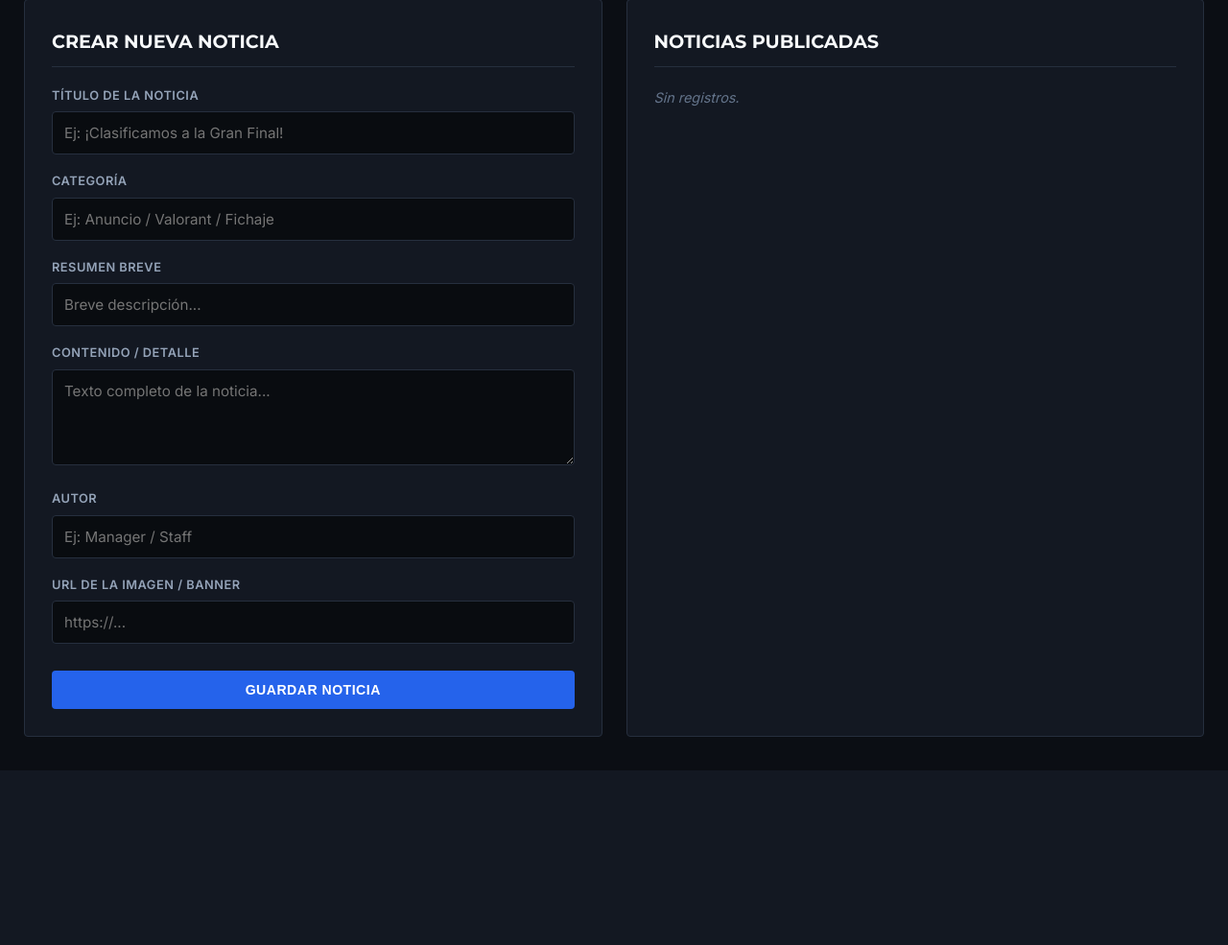
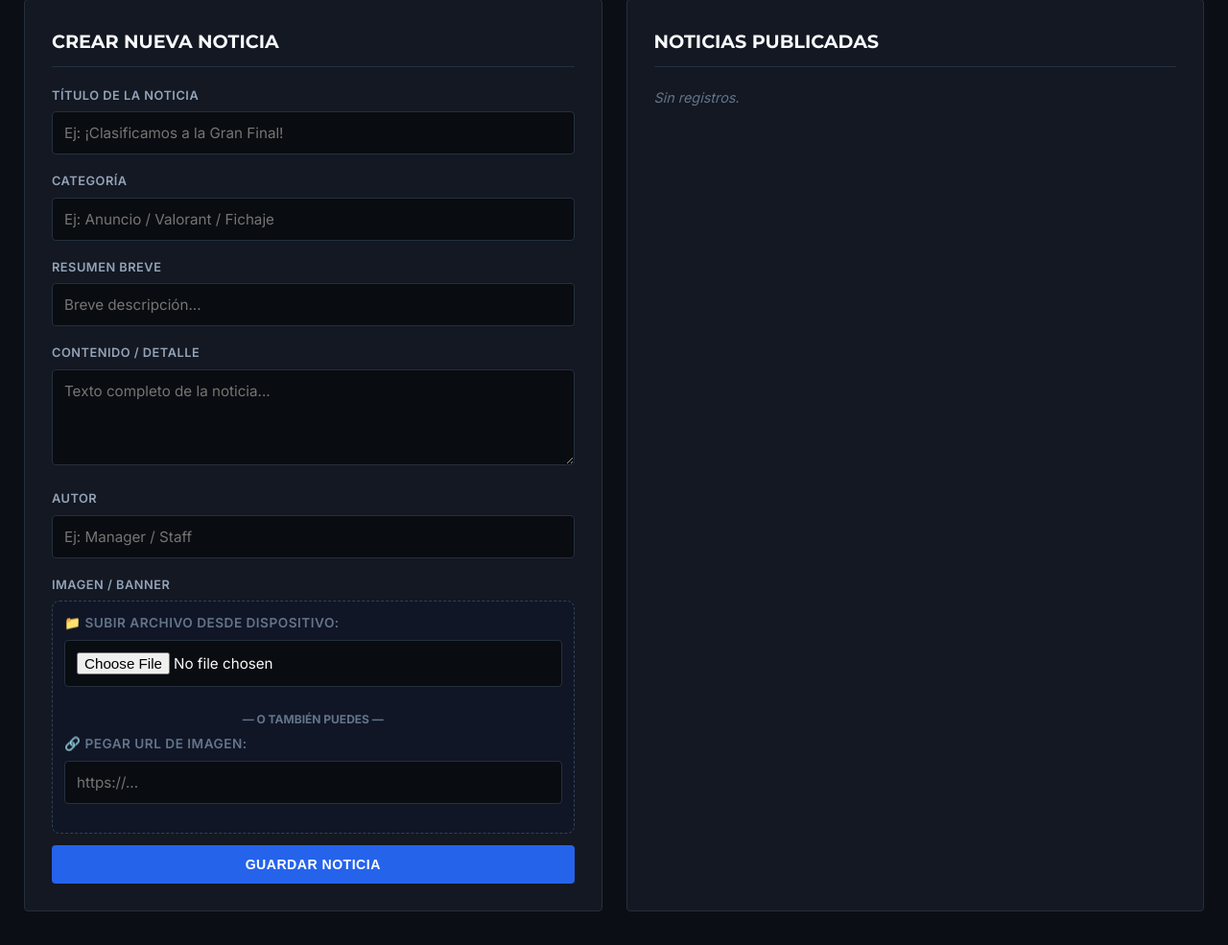
Before and after one commit to linzoldyck8-ship-it/Noticias-y-Streaming-SCARLET, a Flask app: page /admin in a window 1280 px wide. Shown: the part 173-1158 px from the top of the page at 96% size. Before the commit the page ends 976 px from the top, so only its background shows below. Run offline with Flask 3, Linux system fonts and the light colour scheme; the visitor is signed in with stand-in values (Sample User, id 1); data that the repository does not hold is empty.

Commit message:
Update admin.html

```diff
--- a/templates/admin.html
+++ b/templates/admin.html
@@ -5,6 +5,28 @@
     <meta name="viewport" content="width=device-width, initial-scale=1.0">
     <title>Panel Admin - Esports Team</title>
     <link rel="stylesheet" href="{{ url_for('static', filename='style.css') }}">
+    <style>
+        .image-uploader-box {
+            background: rgba(15, 23, 42, 0.6);
+            border: 1px dashed #334155;
+            padding: 12px;
+            border-radius: 8px;
+            margin-bottom: 12px;
+        }
+        .image-uploader-box label {
+            margin-top: 0;
+            font-size: 0.85rem;
+            color: var(--text-muted);
+        }
+        .upload-divider {
+            text-align: center;
+            font-size: 0.75rem;
+            color: #64748b;
+            margin: 6px 0;
+            text-transform: uppercase;
+            font-weight: bold;
+        }
+    </style>
 </head>
 <body>
     <header class="top-nav">
@@ -29,7 +51,7 @@
             <div class="admin-grid">
                 <div class="panel">
                     <h2 id="title-noticias">Crear Nueva Noticia</h2>
-                    <form onsubmit="handleFormSubmit(event, 'noticias', {titulo: n_t.value, categoria: n_c.value, resumen: n_r.value, contenido: n_co.value, autor: n_a.value, imagen_url: n_i.value})">
+                    <form onsubmit="submitNoticia(event)">
                         <input type="hidden" id="edit-id-noticias">
                         <label>Título de la Noticia</label>
                         <input type="text" id="n_t" placeholder="Ej: ¡Clasificamos a la Gran Final!" required>
@@ -41,8 +63,16 @@
                         <textarea id="n_co" placeholder="Texto completo de la noticia..."></textarea>
                         <label>Autor</label>
                         <input type="text" id="n_a" placeholder="Ej: Manager / Staff" required>
-                        <label>URL de la Imagen / Banner</label>
-                        <input type="url" id="n_i" placeholder="https://..." required>
+
+                        <label>Imagen / Banner</label>
+                        <div class="image-uploader-box">
+                            <label>📁 Subir archivo desde dispositivo:</label>
+                            <input type="file" id="n_file" accept="image/*">
+                            <div class="upload-divider">— O TAMBIÉN PUEDES —</div>
+                            <label>🔗 Pegar URL de imagen:</label>
+                            <input type="url" id="n_i" placeholder="https://...">
+                        </div>
+
                         <div style="display:flex; gap:10px; margin-top:10px;">
                             <button type="submit" id="btn-noticias" class="btn-primary">Guardar Noticia</button>
                             <button type="button" id="cancel-noticias" class="btn-danger" style="display:none;" onclick="resetForm('noticias')">Cancelar</button>
@@ -61,7 +91,7 @@
             <div class="admin-grid">
                 <div class="panel">
                     <h2 id="title-blogs">Crear Nuevo Artículo / Blog</h2>
-                    <form onsubmit="handleFormSubmit(event, 'blogs', {titulo: b_t.value, categoria: b_c.value, resumen: b_r.value, contenido: b_co.value, autor: b_a.value, imagen_url: b_i.value})">
+                    <form onsubmit="submitBlog(event)">
                         <input type="hidden" id="edit-id-blogs">
                         <label>Título del Artículo</label>
                         <input type="text" id="b_t" placeholder="Ej: Análisis táctico del último parche" required>
@@ -73,8 +103,16 @@
                         <textarea id="b_co" placeholder="Escribe la entrada completa del blog aquí..." style="min-height: 150px;"></textarea>
                         <label>Autor / Escritor</label>
                         <input type="text" id="b_a" placeholder="Ej: Coach / Redacción" required>
-                        <label>URL de Imagen Destacada</label>
-                        <input type="url" id="b_i" placeholder="https://..." required>
+
+                        <label>Imagen Destacada</label>
+                        <div class="image-uploader-box">
+                            <label>📁 Subir archivo desde dispositivo:</label>
+                            <input type="file" id="b_file" accept="image/*">
+                            <div class="upload-divider">— O TAMBIÉN PUEDES —</div>
+                            <label>🔗 Pegar URL de imagen:</label>
+                            <input type="url" id="b_i" placeholder="https://...">
+                        </div>
+
                         <div style="display:flex; gap:10px; margin-top:10px;">
                             <button type="submit" id="btn-blogs" class="btn-primary">Guardar Artículo</button>
                             <button type="button" id="cancel-blogs" class="btn-danger" style="display:none;" onclick="resetForm('blogs')">Cancelar</button>
@@ -93,7 +131,7 @@
             <div class="admin-grid">
                 <div class="panel">
                     <h2 id="title-jugadores">Agregar Jugador al Roster</h2>
-                    <form onsubmit="handleFormSubmit(event, 'jugadores', {nickname: j_nick.value, nombre_real: j_real.value, juego: j_game.value, rol: j_rol.value, redes: j_redes.value, imagen_url: j_i.value})">
+                    <form onsubmit="submitJugador(event)">
                         <input type="hidden" id="edit-id-jugadores">
                         <label>Nickname / ID</label>
                         <input type="text" id="j_nick" placeholder="Ej: Shadow99" required>
@@ -105,8 +143,16 @@
                         <input type="text" id="j_rol" placeholder="Ej: IGL / Awper / Midlaner" required>
                         <label>Redes Sociales (Twitter/IG/Twitch)</label>
                         <input type="text" id="j_redes" placeholder="@usuario_twitter">
-                        <label>URL de Foto del Jugador</label>
-                        <input type="url" id="j_i" placeholder="https://..." required>
+
+                        <label>Foto del Jugador</label>
+                        <div class="image-uploader-box">
+                            <label>📁 Subir archivo desde dispositivo:</label>
+                            <input type="file" id="j_file" accept="image/*">
+                            <div class="upload-divider">— O TAMBIÉN PUEDES —</div>
+                            <label>🔗 Pegar URL de imagen:</label>
+                            <input type="url" id="j_i" placeholder="https://...">
+                        </div>
+
                         <div style="display:flex; gap:10px; margin-top:10px;">
                             <button type="submit" id="btn-jugadores" class="btn-primary">Guardar Jugador</button>
                             <button type="button" id="cancel-jugadores" class="btn-danger" style="display:none;" onclick="resetForm('jugadores')">Cancelar</button>
@@ -153,7 +199,7 @@
             <div class="admin-grid">
                 <div class="panel">
                     <h2>Configuración del Canal de Transmisión</h2>
-                    <p style="font-size:0.85rem; color:var(--text-muted); margin-bottom:15px;">Ingresa el usuario de Twitch oficial para vincular el reproductor en vivo y el chat.</p>
+                    <p style="font-size:0.85rem; color:var(--text-muted); margin-bottom:15px;">Ingresa el usuario de Twitch oficial para vincular el reproductor en vivo.</p>
                     <form onsubmit="handleFormSubmit(event, 'stream_config', {titulo: s_title.value, canal_username: s_channel.value})">
                         <input type="hidden" id="edit-id-stream_config">
                         <label>Título Personalizado de la Transmisión</label>
@@ -181,8 +227,92 @@
             evt.currentTarget.classList.add('active');
         }
 
+        // Convierte un archivo local a una cadena Base64, o devuelve la URL ingresada
+        async function processImageInput(fileInputId, urlInputId, existingValue = '') {
+            const fileInput = document.getElementById(fileInputId);
+            const urlInput = document.getElementById(urlInputId);
+
+            if (fileInput && fileInput.files && fileInput.files[0]) {
+                return new Promise((resolve, reject) => {
+                    const reader = new FileReader();
+                    reader.onload = e => resolve(e.target.result);
+                    reader.onerror = err => reject(err);
+                    reader.readAsDataURL(fileInput.files[0]);
+                });
+            } else if (urlInput && urlInput.value.trim() !== '') {
+                return urlInput.value.trim();
+            }
+            return existingValue;
+        }
+
+        async function submitNoticia(e) {
+            e.preventDefault();
+            const editId = document.getElementById('edit-id-noticias').value;
+            const existingImg = editId && store.noticias ? (store.noticias.find(x => x.id == editId) || {}).imagen_url : '';
+            const imgUrl = await processImageInput('n_file', 'n_i', existingImg);
+
+            if (!imgUrl) {
+                alert("Debes seleccionar una imagen desde tu dispositivo o ingresar una URL.");
+                return;
+            }
+
+            const data = {
+                titulo: n_t.value,
+                categoria: n_c.value,
+                resumen: n_r.value,
+                contenido: n_co.value,
+                autor: n_a.value,
+                imagen_url: imgUrl
+            };
+            handleFormSubmit(e, 'noticias', data);
+        }
+
+        async function submitBlog(e) {
+            e.preventDefault();
+            const editId = document.getElementById('edit-id-blogs').value;
+            const existingImg = editId && store.blogs ? (store.blogs.find(x => x.id == editId) || {}).imagen_url : '';
+            const imgUrl = await processImageInput('b_file', 'b_i', existingImg);
+
+            if (!imgUrl) {
+                alert("Debes seleccionar una imagen desde tu dispositivo o ingresar una URL.");
+                return;
+            }
+
+            const data = {
+                titulo: b_t.value,
+                categoria: b_c.value,
+                resumen: b_r.value,
+                contenido: b_co.value,
+                autor: b_a.value,
+                imagen_url: imgUrl
+            };
+            handleFormSubmit(e, 'blogs', data);
+        }
+
+        async function submitJugador(e) {
+            e.preventDefault();
+            const editId = document.getElementById('edit-id-jugadores').value;
+            const existingImg = editId && store.jugadores ? (store.jugadores.find(x => x.id == editId) || {}).imagen_url : '';
+            const imgUrl = await processImageInput('j_file', 'j_i', existingImg);
+
+            if (!imgUrl) {
+                alert("Debes seleccionar una imagen desde tu dispositivo o ingresar una URL.");
+                return;
+            }
+
+            const data = {
+                nickname: j_nick.value,
+                nombre_real: j_real.value,
+                juego: j_game.value,
+                rol: j_rol.value,
+                redes: j_redes.value,
+                imagen_url: imgUrl
+            };
+            handleFormSubmit(e, 'jugadores', data);
+        }
+
         async function handleFormSubmit(e, cat, data) {
-            e.preventDefault();
+            if(e) e.preventDefault();
             const editId = document.getElementById(`edit-id-${cat}`).value;
             const url = editId ? `/api/${cat}/${editId}` : `/api/${cat}`;
             const method = editId ? 'PUT' : 'POST';
@@ -196,7 +326,7 @@
                 const resData = await response.json();
 
                 if(!response.ok) {
-                    alert("Error guardando en la base de datos: " + (resData.error || "Asegúrate de ejecutar el comando SQL en Supabase."));
+                    alert("Error guardando en la base de datos: " + (resData.error || "Verifica la configuración."));
                     return;
                 }
                 window.location.reload();
@@ -212,6 +342,9 @@
             document.getElementById(`edit-id-${cat}`).value = item.id;
             document.getElementById(`title-${cat}`).innerText = "✏️ Modificar Elemento";
             document.getElementById(`btn-${cat}`).innerText = "Actualizar Cambios";
+            if(document.getElementById(`cancel-${cat}`)) {
+                document.getElementById(`cancel-${cat}`).style.display = 'inline-block';
+            }
 
             if (cat === 'noticias') {
                 n_t.value = item.titulo || '';
@@ -248,6 +381,9 @@
             document.getElementById(`edit-id-${cat}`).value = "";
             document.getElementById(`title-${cat}`).innerText = "Añadir Elemento";
             document.getElementById(`btn-${cat}`).innerText = "Guardar";
+            if(document.getElementById(`cancel-${cat}`)) {
+                document.getElementById(`cancel-${cat}`).style.display = 'none';
+            }
         }
 
         async function removeItem(cat, id) {
```
